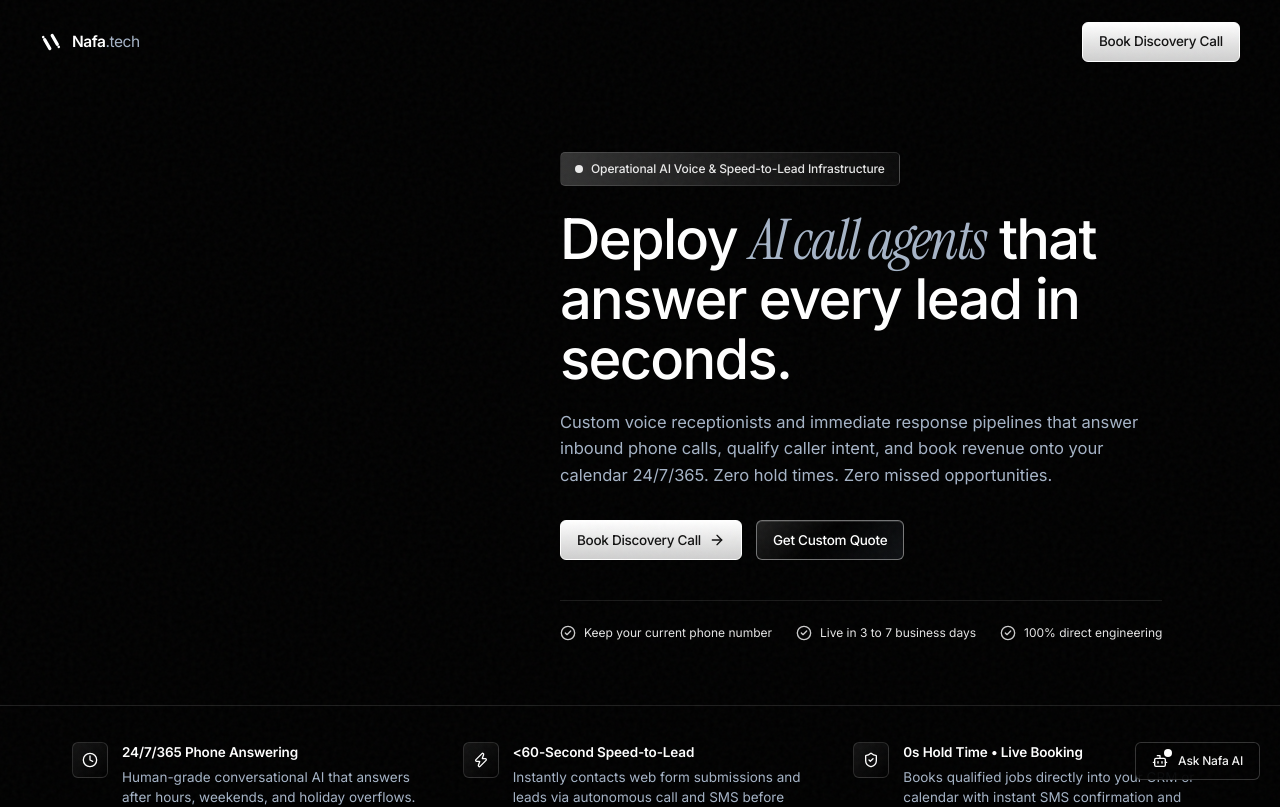
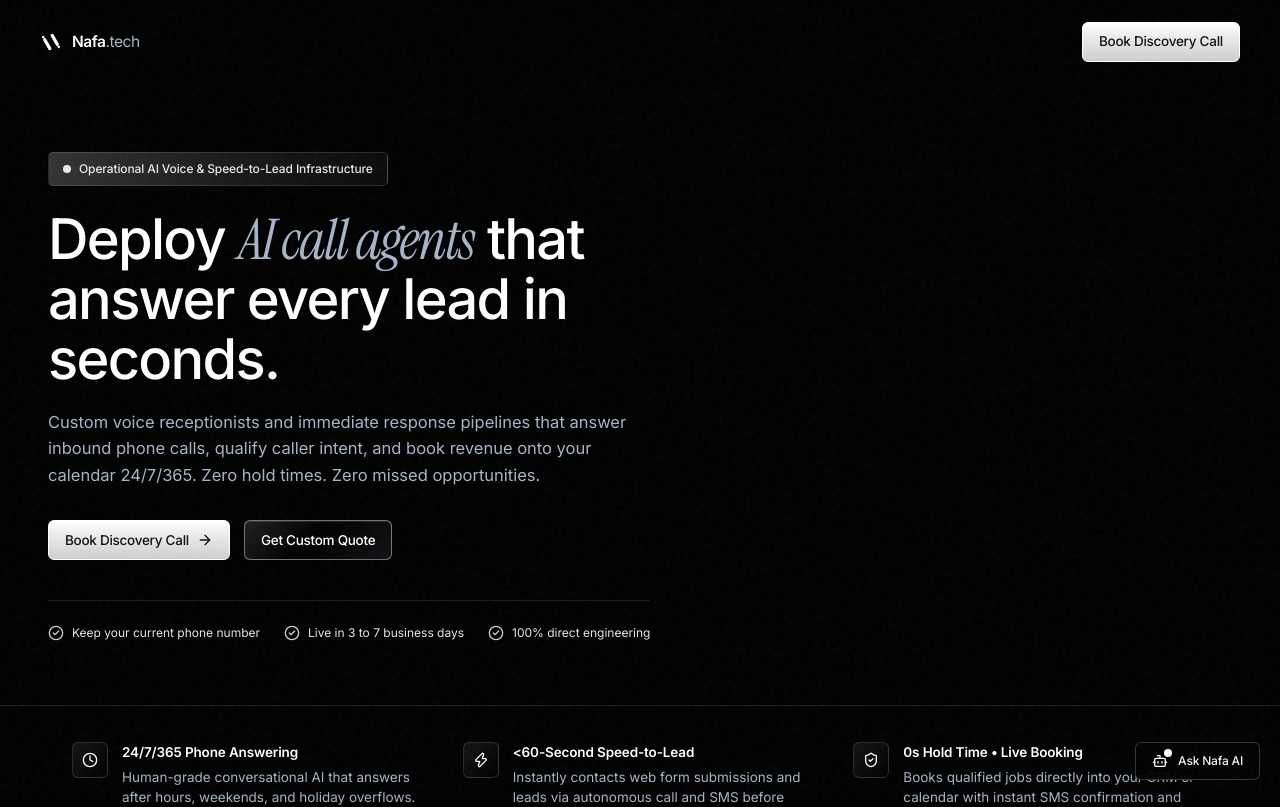
Before and after one commit to amod1122/nafa, a Next.js app: page / in a window 1280 px wide. Shown: the top 807 px of the page. Built offline with nearby package versions, Linux system fonts and the light colour scheme.

Commit message:
style: dock hero copy to left

```diff
--- a/src/app/page.tsx
+++ b/src/app/page.tsx
@@ -22,13 +22,13 @@ export default function HomePage() {
   return (
     <div className="relative w-full overflow-hidden bg-black text-white selection:bg-white selection:text-black">
       {/* =========================================================================
-          HERO SECTION (MAIN COPY DOCKED ON THE RIGHT)
+          HERO SECTION (MAIN COPY DOCKED ON THE LEFT)
           ========================================================================= */}
       <section
         id="top"
         className="relative pt-12 sm:pt-20 pb-12 sm:pb-16 px-6 sm:px-10 lg:px-12 max-w-7xl mx-auto flex flex-col justify-center min-h-[calc(85vh-80px)]"
       >
-        <div className="w-full flex justify-end">
+        <div className="w-full flex justify-start">
           <div className="w-full max-w-2xl text-left flex flex-col items-start">
             {/* Live Operational Status Chip */}
             <div className="badge-pill inline-flex items-center gap-2 mb-6">
```
